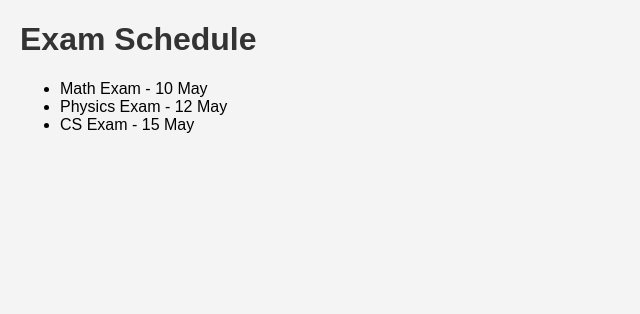
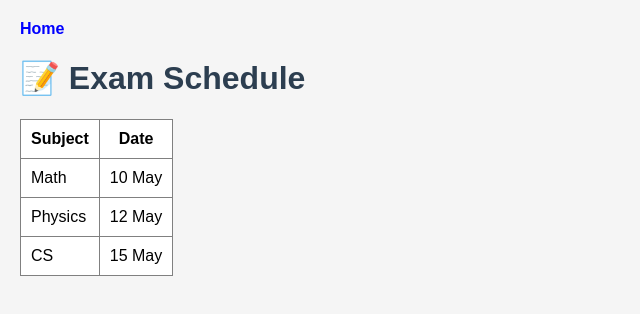
Before and after one commit to aneeza009/uni-notice-board, a website: page src/exams.html in a window 1280 px wide. Shown: the whole page, without its empty margins (0-640 px from the left). Drawn offline with Linux system fonts and the light colour scheme.

Commit message:
Removed some errors

```diff
--- a/package.json
+++ b/package.json
@@ -3,8 +3,8 @@
   "version": "1.0.0",
   "description": "",
   "scripts": {
-    "test": "echo \"Error: no test specified\" && exit 1",
-    "build": "parcel build src/index.html"
+    "test": "echo \"Error: no test specified\" && exit 1"
+
   },
   "keywords": [],
   "author": "",
--- a/src/exams.html
+++ b/src/exams.html
@@ -6,13 +6,30 @@
 </head>
 <body>
 
-    <h1>Exam Schedule</h1>
+<nav>
+    <a href="index.html">Home</a>
+</nav>
 
-    <ul>
-        <li>Math Exam - 10 May</li>
-        <li>Physics Exam - 12 May</li>
-        <li>CS Exam - 15 May</li>
-    </ul>
+<h1>📝 Exam Schedule</h1>
+
+<table border="1">
+    <tr>
+        <th>Subject</th>
+        <th>Date</th>
+    </tr>
+    <tr>
+        <td>Math</td>
+        <td>10 May</td>
+    </tr>
+    <tr>
+        <td>Physics</td>
+        <td>12 May</td>
+    </tr>
+    <tr>
+        <td>CS</td>
+        <td>15 May</td>
+    </tr>
+</table>
 
 </body>
 </html>
--- a/styles/style.css
+++ b/styles/style.css
@@ -1,15 +1,29 @@
 body {
-    font-family: Arial, sans-serif;
+    font-family: Arial;
     margin: 20px;
-    background-color: #f4f4f4;
+    background-color: #f5f5f5;
 }
 
 h1 {
-    color: #333;
+    color: #2c3e50;
+}
+
+nav {
+    margin-bottom: 20px;
 }
 
 nav a {
     margin-right: 10px;
     text-decoration: none;
     color: blue;
+    font-weight: bold;
 }
+
+table {
+    background: white;
+    border-collapse: collapse;
+}
+
+td, th {
+    padding: 10px;
+}
```
Also changed, not shown: src/admissions.html (+7 -3 lines), src/contact.html (+7 -3 lines), src/index.html (+5 -2 lines), src/notices.html (+10 -6 lines), 1 other file.
